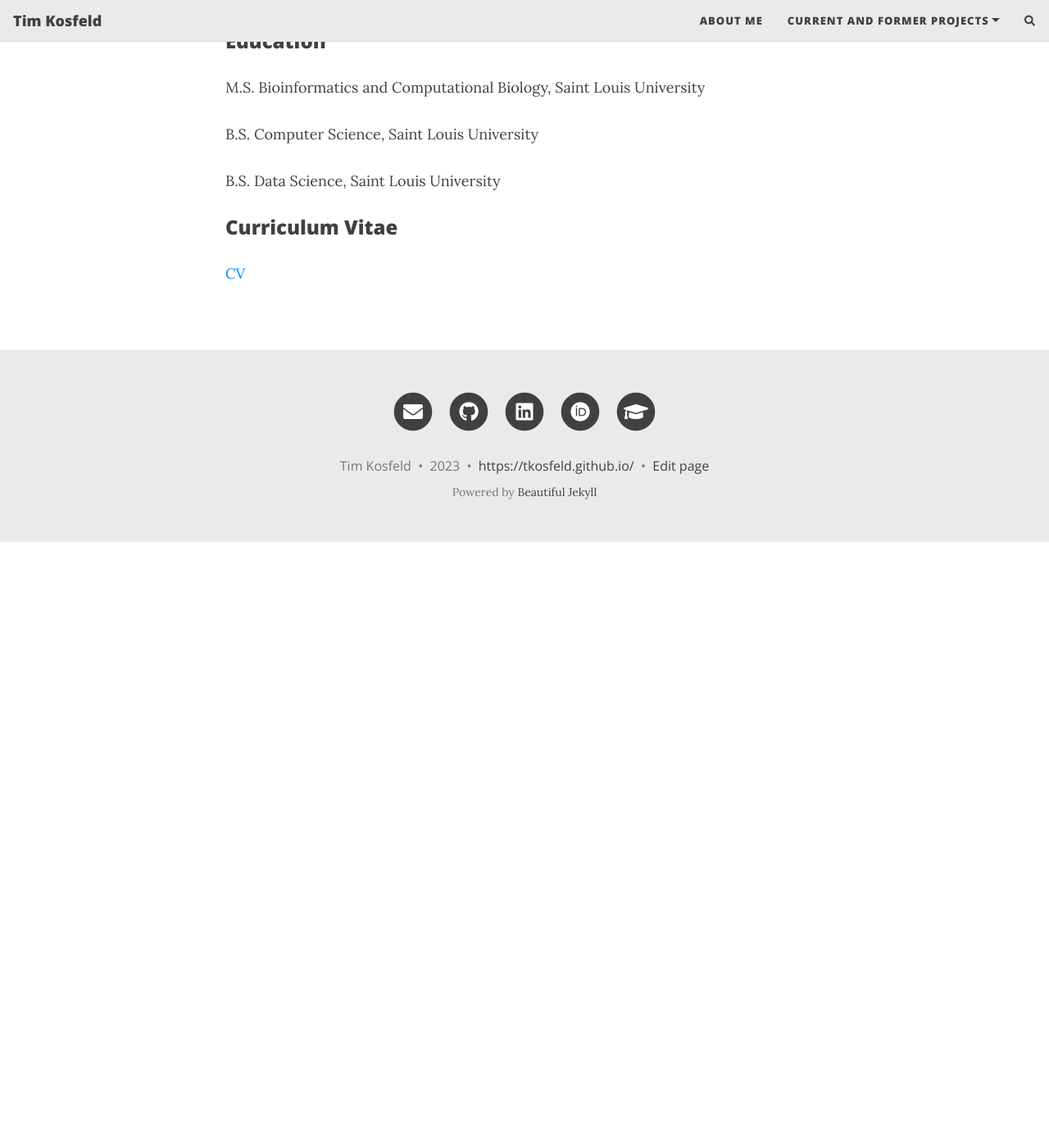
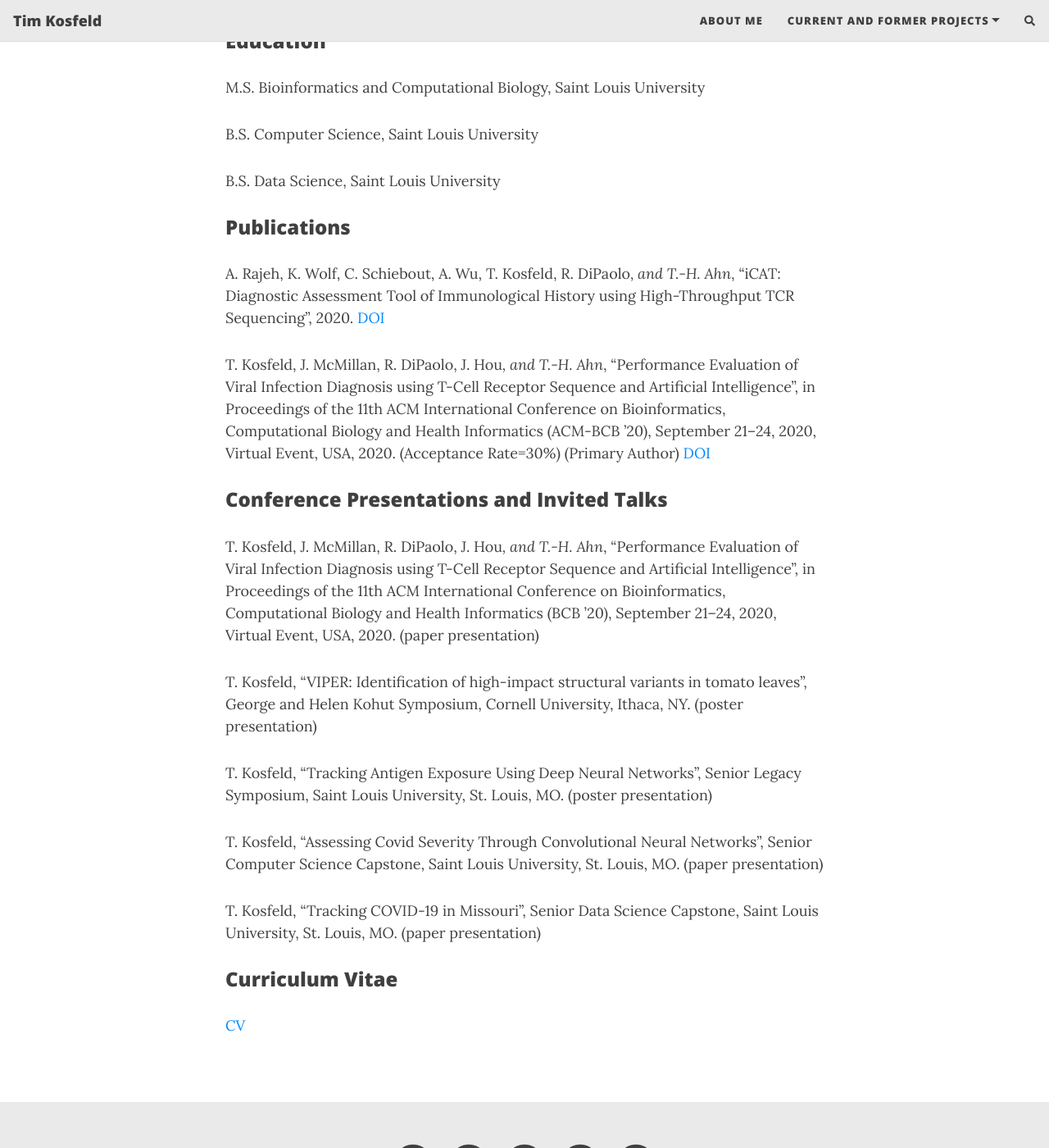
Before and after one commit to TKosfeld/tkosfeld.github.io, a Jekyll site: the page built from aboutme.md, in a window 1280 px wide and 1400 px high, scrolled down 435 px. Shown: the whole window at 82% size. Built offline with Jekyll 4.4.1, drawn with Linux system fonts in a browser that asks for light colours; nearby versions of some CDN libraries; comment, search, counter and statistics services are not loaded; before the commit the page ends 1096 px from its top, so only the background shows below that.

Commit message:
Update aboutme.md

```diff
--- a/aboutme.md
+++ b/aboutme.md
@@ -14,6 +14,35 @@ B.S. Computer Science, Saint Louis University
 
 B.S. Data Science, Saint Louis University
 
+### Publications
+
+A. Rajeh, K. Wolf, C. Schiebout, A. Wu, T. Kosfeld, R. DiPaolo*, and T.-H. Ahn*, “iCAT: Diagnostic Assessment
+Tool of Immunological History using High-Throughput TCR Sequencing”, 2020. [DOI](https://f1000research.com/articles/10-65/v2)
+
+T. Kosfeld, J. McMillan, R. DiPaolo, J. Hou*, and T.-H. Ahn*, “Performance Evaluation of Viral Infection
+Diagnosis using T-Cell Receptor Sequence and Artificial Intelligence”, in Proceedings of the 11th ACM
+International Conference on Bioinformatics, Computational Biology and Health Informatics (ACM-BCB ’20),
+September 21–24, 2020, Virtual Event, USA, 2020. (Acceptance Rate=30%) (Primary Author) [DOI](https://dl.acm.org/doi/10.1145/3388440.3412420)
+
+### Conference Presentations and Invited Talks
+
+T. Kosfeld, J. McMillan, R. DiPaolo, J. Hou*, and T.-H. Ahn*, “Performance Evaluation of Viral Infection Diagnosis
+using T-Cell Receptor Sequence and Artificial Intelligence”, in Proceedings of the 11th ACM International
+Conference on Bioinformatics, Computational Biology and Health Informatics (BCB ’20), September 21–24, 2020,
+Virtual Event, USA, 2020. (paper presentation)
+
+T. Kosfeld, “VIPER: Identification of high-impact structural variants in tomato leaves”, George and Helen Kohut
+Symposium, Cornell University, Ithaca, NY. (poster presentation)
+
+T. Kosfeld, “Tracking Antigen Exposure Using Deep Neural Networks”, Senior Legacy Symposium, Saint Louis
+University, St. Louis, MO. (poster presentation)
+
+T. Kosfeld, “Assessing Covid Severity Through Convolutional Neural Networks”, Senior Computer Science
+Capstone, Saint Louis University, St. Louis, MO. (paper presentation)
+
+T. Kosfeld, “Tracking COVID-19 in Missouri”, Senior Data Science Capstone, Saint Louis University, St. Louis, MO.
+(paper presentation)
+
 ### Curriculum Vitae
 
 [CV](https://tkosfeld.github.io/PHD_CV.pdf)
```
